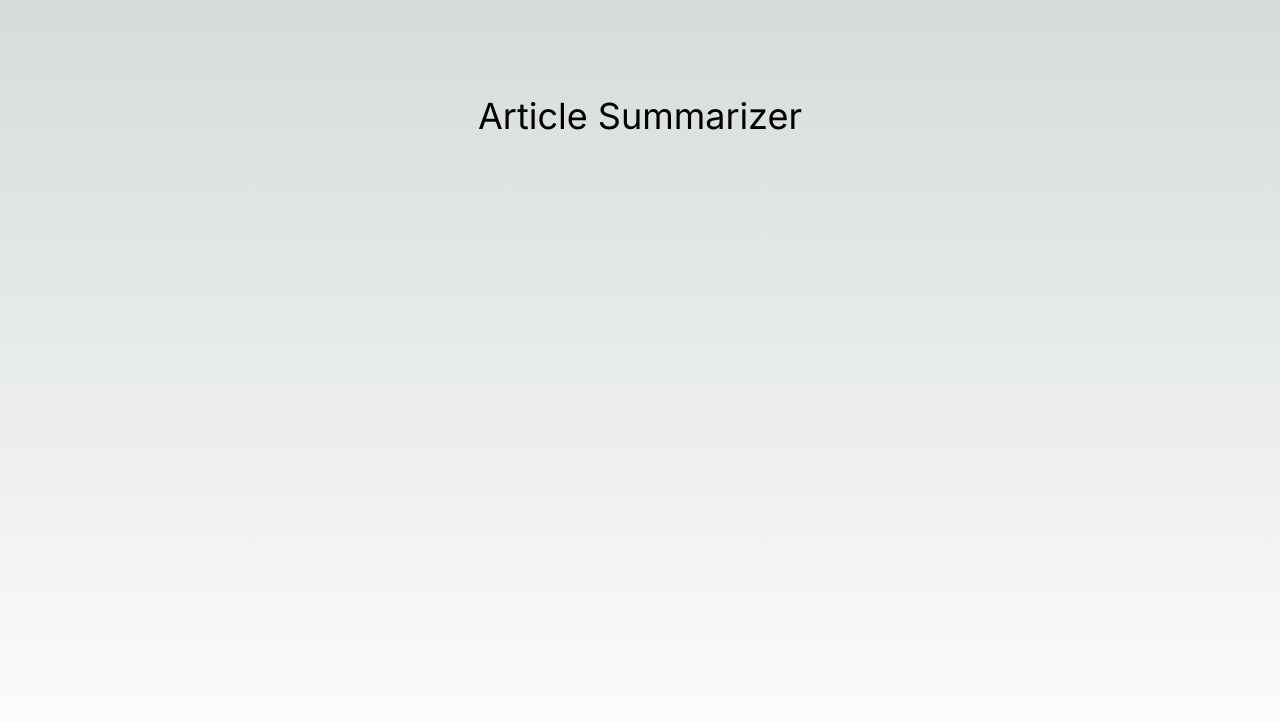
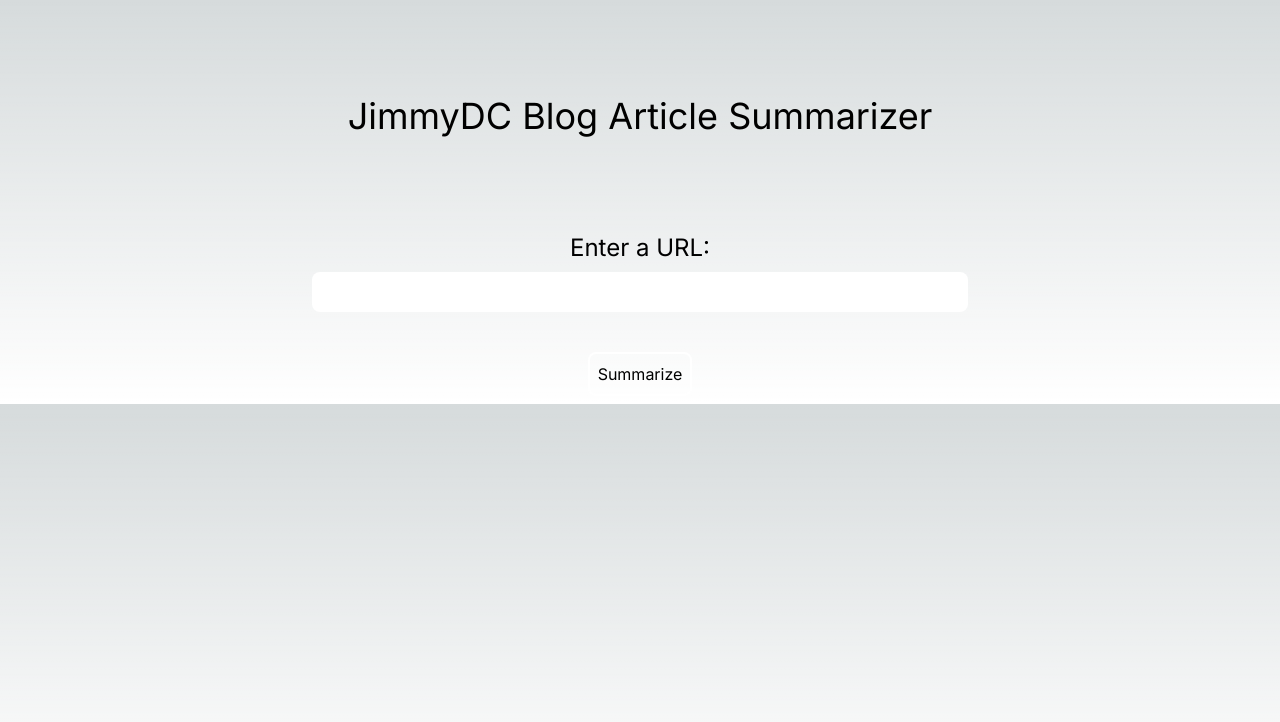
Before and after one commit to Jimmydalecleveland/gpt-article-summarizer, a Next.js app: page / in a window 1280 px wide. Shown: the top 722 px of the page. Built offline with nearby package versions, Linux system fonts and the light colour scheme.

Commit message:
add basic frontend ui for submitting url and getting summary
The error message isn't great here but it's good enough for an MVP right now.

```diff
--- a/app/api/route.ts
+++ b/app/api/route.ts
@@ -25,7 +25,7 @@ export async function GET() {
 
     console.dir(chatCompletion, { depth: null })
 
-    return Response.json({ summary: chatCompletion.choices[0] })
+    return Response.json({ summary: chatCompletion.choices[0].message.content })
   } catch (err) {
     return Response.json({ error: err })
   }
--- a/app/page.tsx
+++ b/app/page.tsx
@@ -1,7 +1,62 @@
+'use client'
+import * as React from "react"
+import invariant from 'tiny-invariant'
+
 export default function Home() {
+  const [summary, setSummary] = React.useState('')
+  const [error, setError] = React.useState<string | null>(null)
+
   return (
-    <main className="flex min-h-screen flex-col items-center justify-between p-24">
-      <h1 className="text-4xl">Article Summarizer</h1>
+    <main className="flex flex-col gap-24 items-center justify-between pt-24">
+      <h1 className="text-4xl">JimmyDC Blog Article Summarizer</h1>
+
+      <form
+        onSubmit={async (event) => {
+          event.preventDefault()
+          try {
+            const formData = new FormData(event.currentTarget)
+            const url = formData.get('url')
+            invariant(typeof url === 'string', 'Expected a string for url')
+
+            const res = await fetch(`/api?url=${url}`)
+            const data = await res.json()
+            setSummary(data.summary)
+          } catch (err) {
+            console.log("is error event?", typeof err, err instanceof Error)
+            if (err instanceof Error) {
+              setError(err.message)
+            } else {
+              setError(String(err))
+            }
+            console.error(err)
+          }
+        }}
+        className="flex flex-col items-center justify-center w-full max-w-2xl"
+      >
+        <label htmlFor="url" className="text-2xl">Enter a URL:</label>
+        <input
+          id="url"
+          name="url"
+          type="text"
+          className="text-black rounded-lg p-2 m-2 self-stretch"
+        />
+        {/* space character to avoid jumping button upon error render */}
+        <p className="text-red-500">&nbsp;{error}</p>
+        <button
+          type="submit"
+          className="border-2 border-white rounded-lg p-2 m-2"
+        >
+          Summarize
+        </button>
+      </form>
+
+      {/* Summary */}
+      {summary && (
+        <div className="flex flex-col items-center justify-center w-full max-w-2xl">
+          <h2 className="text-2xl">Summary:</h2>
+          <p className="text-xl">{summary}</p>
+        </div>
+      )}
     </main>
   )
 }
--- a/package.json
+++ b/package.json
@@ -13,7 +13,8 @@
     "node-html-parser": "^6.1.11",
     "openai": "^4.16.1",
     "react": "^18",
-    "react-dom": "^18"
+    "react-dom": "^18",
+    "tiny-invariant": "^1.3.1"
   },
   "devDependencies": {
     "@types/node": "^20",
```
Also changed, not shown: 1 other file (tests, documents, lock files or other folders).
